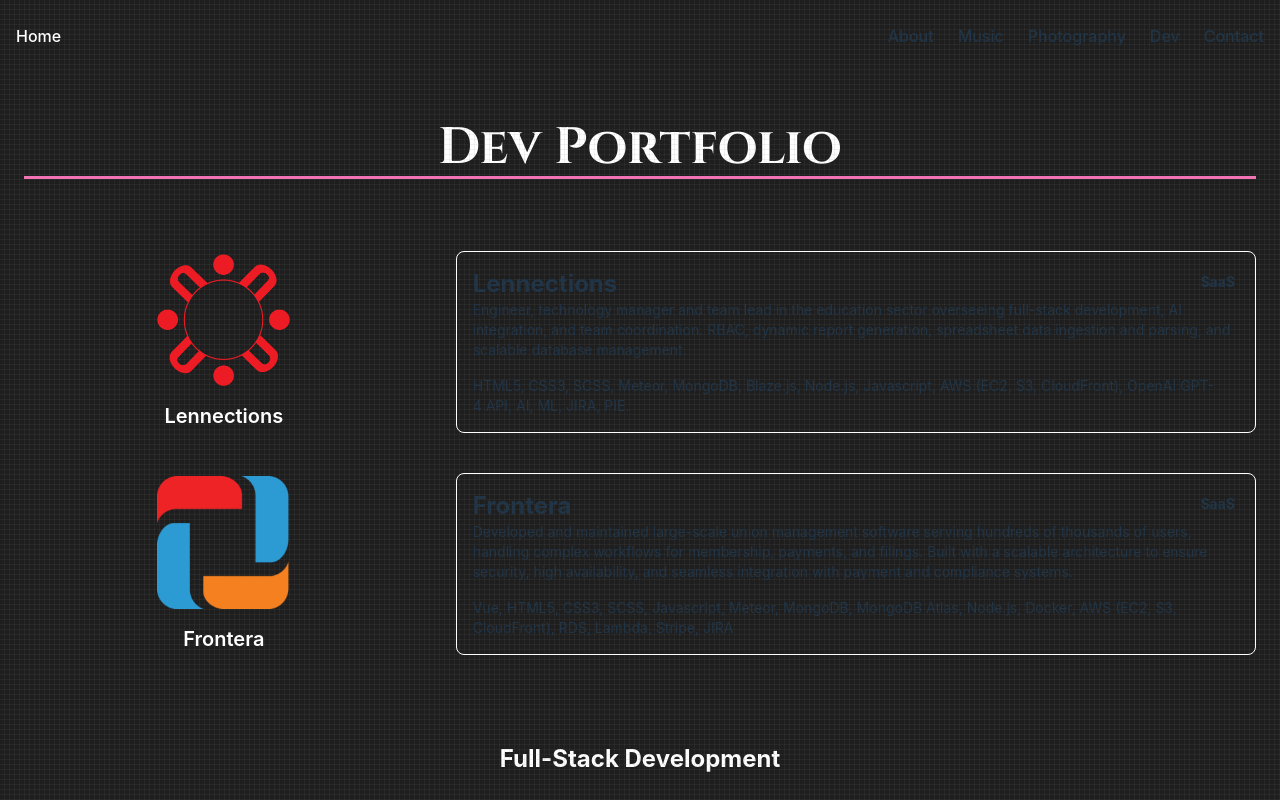
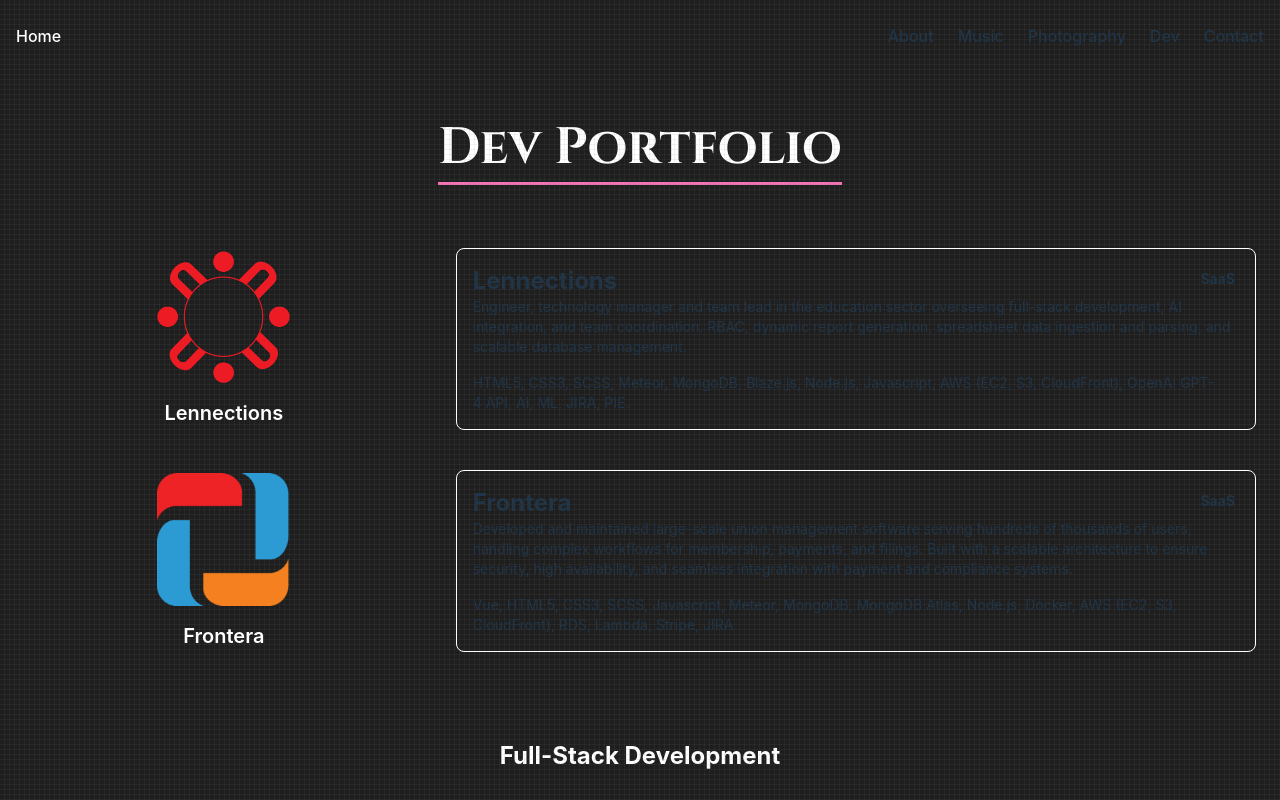
Before and after one commit to RileyJoseph/riley-joseph, a React (Vite) app: page /portfolio in a window 1280 px wide. Shown: the top 800 px of the page. Built offline with nearby package versions, Linux system fonts and the light colour scheme; a web font is replaced by a local one.

Commit message:
h1 spacing and border

```diff
--- a/src/Portfolio.jsx
+++ b/src/Portfolio.jsx
@@ -34,9 +34,9 @@ const Portfolio = () => {
     <div className="overlay"></div>
     <div className={`overlay glitch`}></div>
     <div className="portfolio-container">
-      <h1 className="text-3xl font-bold text-center mb-18 pulse-border-bottom">Dev Portfolio</h1>
+      <h1 className="text-3xl font-bold text-center mb-18 pulse-border-bottom inline">Dev Portfolio</h1>
       {/* <h2>SaaS</h2> */}
-      <div className="flex flex-col">
+      <div className="flex flex-col pt-18">
         {sassPortfolioItems.map((item) => (
           <article key={item.id} className="flex flex-col md:flex-row pb-10">
             <div className="relative group overflow-hidden sass md:w-1/3 w-full flex mr-4 flex-col justify-center">
```
